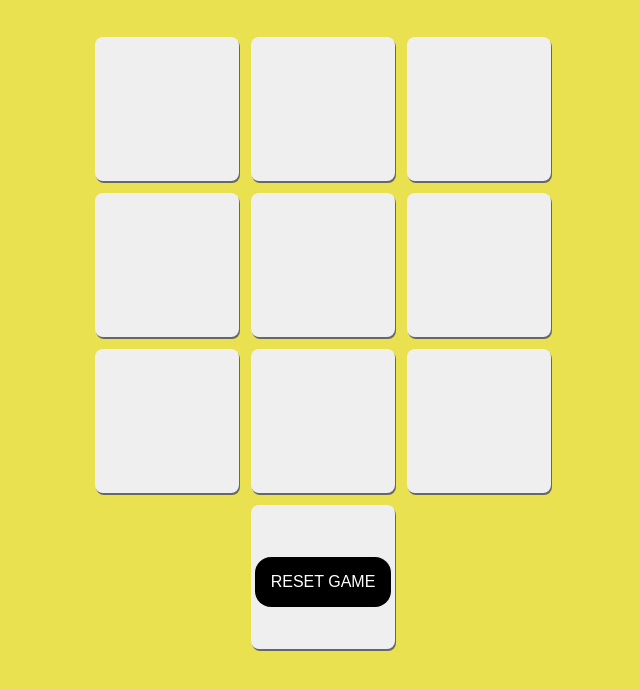
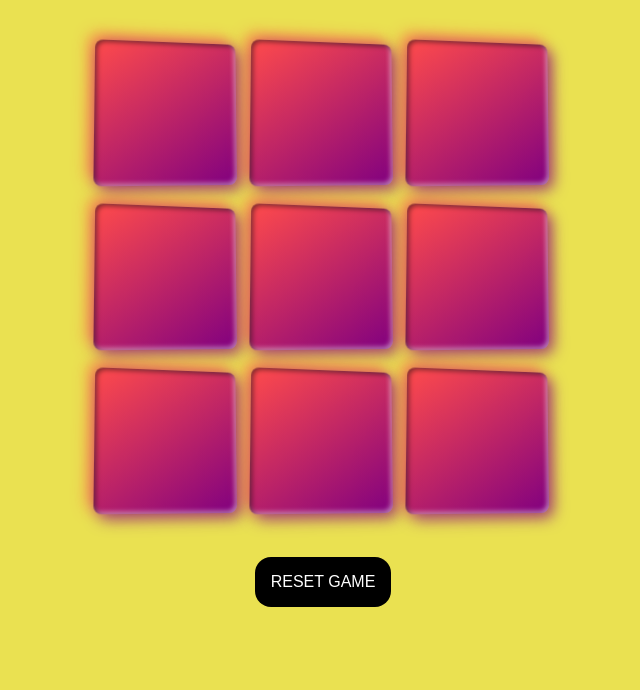
Before and after one commit to HGakash/Tic_tac_toe, a plain HTML site: page index.html in a window 1280 px wide. Shown: the part 40-730 px from the top of the page, without its empty margins (317-957 px from the left). Drawn offline with Linux system fonts and the light colour scheme.

Commit message:
changes in boxes design

```diff
--- a/index.html
+++ b/index.html
@@ -25,7 +25,6 @@
         <button class="box"></button>
         <button class="box"></button>
         <button class="box"></button>
-        <button class = "box"></button>
     </div>
 </div>
 <button id = "reset">RESET GAME</button>
--- a/style.css
+++ b/style.css
@@ -27,14 +27,20 @@ body{
     gap: 1.5vmin;
 }
 
-.box{
+.box {
     height: 18vmin;
     width: 18vmin;
     border-radius: 0.5rem;
-    border:none;
-    box-shadow: 1px 2px #686767;
+    border: none;
+    background: linear-gradient(145deg, #ff4b4b, #800080); /* Red and Purple gradient */
+    box-shadow:
+        5px 5px 15px rgba(128, 0, 128, 0.7),   /* Dark purple shadow on the right and bottom */
+        -5px -5px 15px rgba(255, 75, 75, 0.7), /* Light red shadow on the top and left */
+        inset 2px 2px 5px rgba(0, 0, 0, 0.5), /* Inner shadow for depth */
+        inset -2px -2px 5px rgba(255, 255, 255, 0.5); /* Inner highlight */
     font-size: 10vmin;
-    color: #2A7F62;
+    color: #fff; /* White text color for contrast */
+    transform: perspective(500px) rotateX(5deg) rotateY(10deg); /* 3D perspective and rotation */
 }
 
 #reset{
```
